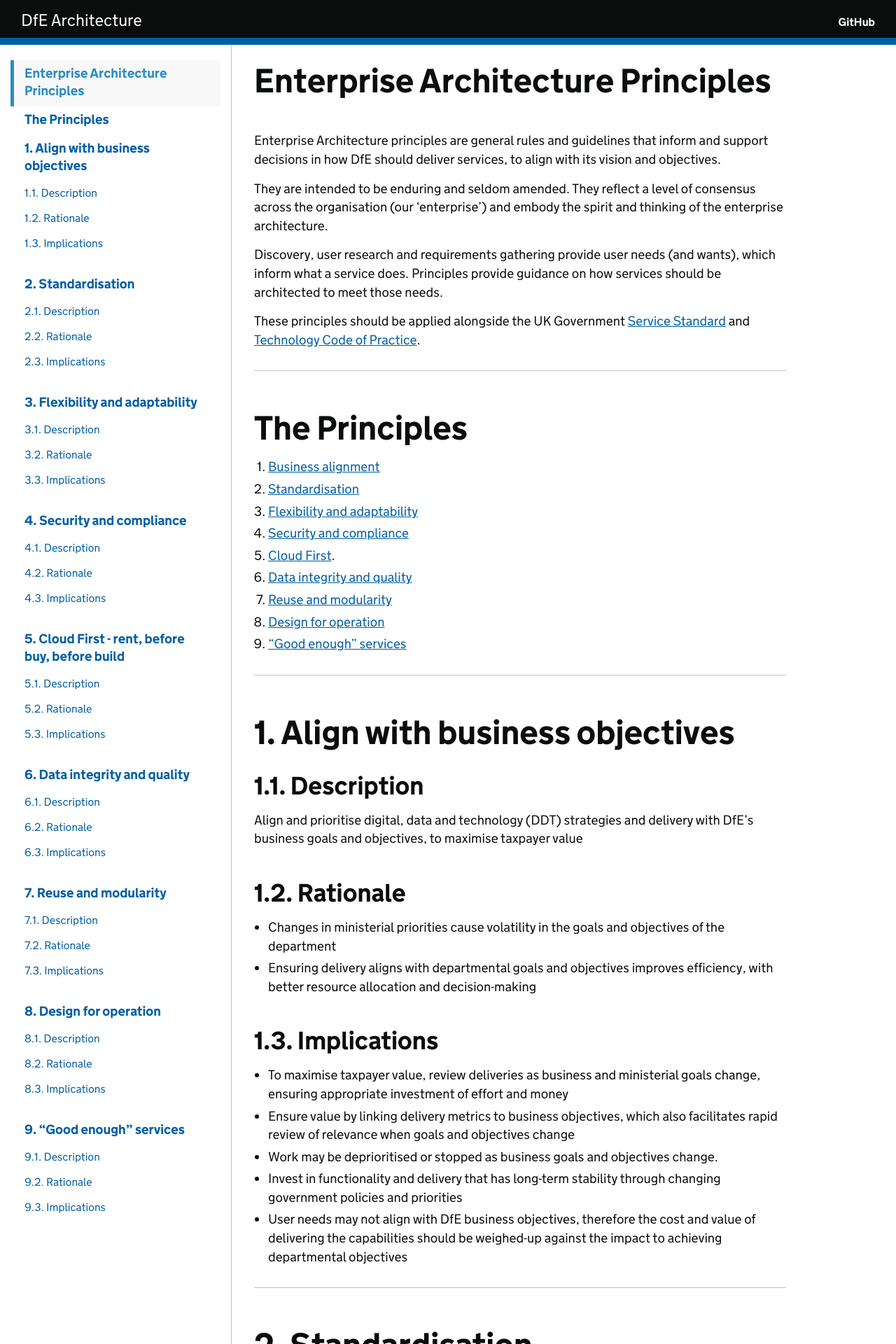
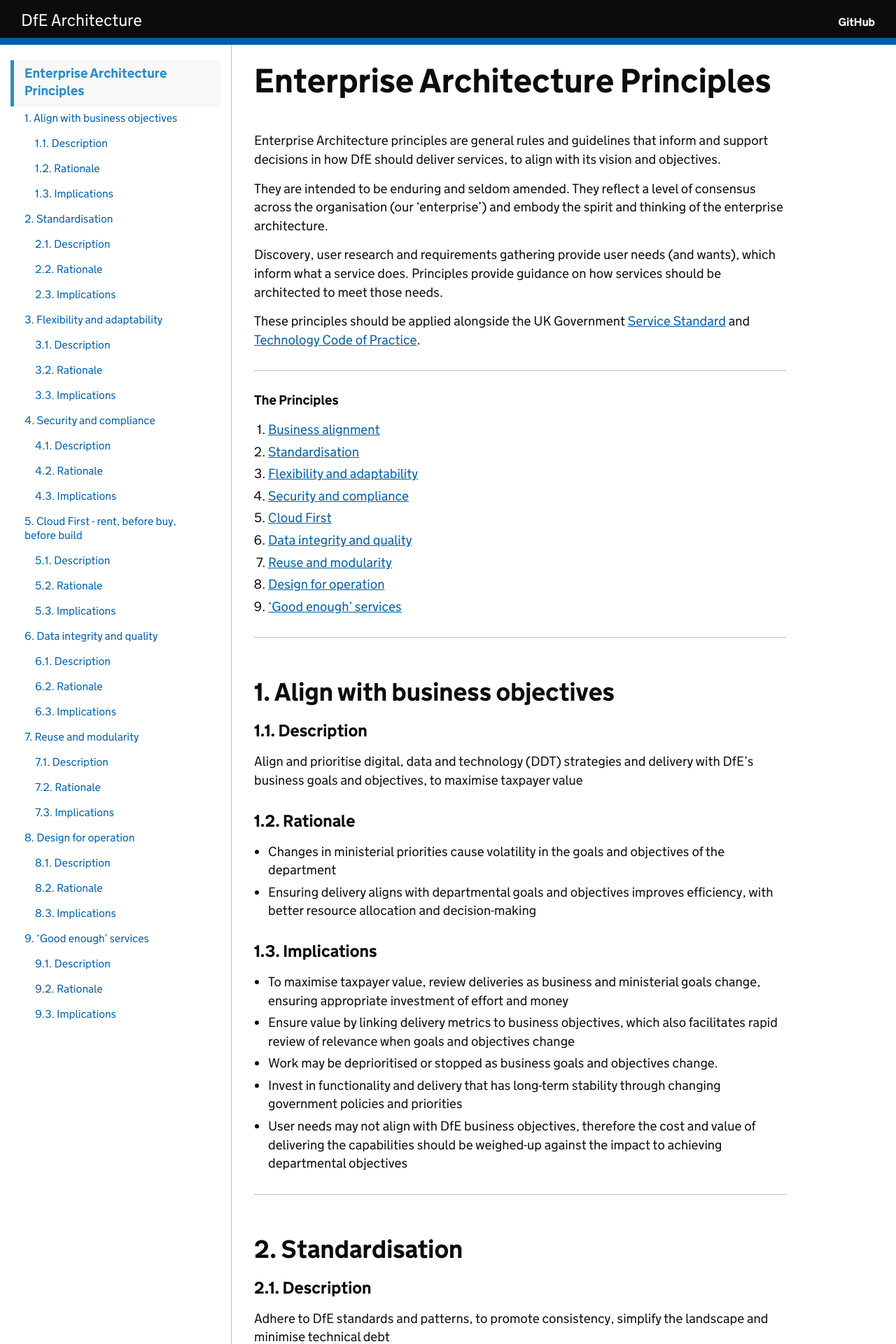
Before and after one commit to DFE-Digital/architecture, a Jekyll site: the page built from principles/enterprise-architecture-principles.md, in a window 1280 px wide. Shown: the top 1920 px of the page at 70% size. Built offline with Jekyll 4.4.1, drawn with Linux system fonts in a browser that asks for light colours; our own code applies the rules of GitHub Pages for plain Markdown files; some of the changed text lies outside the part shown.

Commit message:
Fix headings

```diff
--- a/principles/enterprise-architecture-principles.md
+++ b/principles/enterprise-architecture-principles.md
@@ -14,33 +14,33 @@ These principles should be applied alongside the UK Government [Service Standard
 
 ---
 
-# The Principles
+**The Principles**
 
 1.	[Business alignment](#1-align-with-business-objectives)
 2.	[Standardisation](#2-standardisation)
 3.	[Flexibility and adaptability](#3-flexibility-and-adaptability)
 4.	[Security and compliance](#4-security-and-compliance)
-5.	[Cloud First](#5-cloud-first---rent-before-buy-before-build).
+5.	[Cloud First](#5-cloud-first---rent-before-buy-before-build)
 6.	[Data integrity and quality](#6-data-integrity-and-quality)
 7.	[Reuse and modularity](#7-reuse-and-modularity)
 8.	[Design for operation](#8-design-for-operation)
-9.	["Good enough” services](#9-good-enough-services)
+9.	['Good enough' services](#9-good-enough-services)
 
 ---
 
-# 1. Align with business objectives
+## 1. Align with business objectives
 
-## 1.1.	Description
+### 1.1.	Description
 Align and prioritise digital, data and technology (DDT) strategies and delivery with DfE's business
 goals and objectives, to maximise taxpayer value
 
-## 1.2.	Rationale
+### 1.2.	Rationale
 *	Changes in ministerial priorities cause volatility in the goals and objectives of the
 department
 *	Ensuring delivery aligns with departmental goals and objectives improves efficiency,
 with better resource allocation and decision-making
 
-## 1.3.	Implications
+### 1.3.	Implications
 *	To maximise taxpayer value, review deliveries as business and ministerial goals change,
 ensuring appropriate investment of effort and money
 *	Ensure value by linking delivery metrics to business objectives, which also facilitates
@@ -54,13 +54,13 @@ departmental objectives
 
 ---
 
-# 2. Standardisation
+## 2. Standardisation
 
-## 2.1.	Description
+### 2.1.	Description
 Adhere to DfE standards and patterns, to promote consistency, simplify the landscape and
 minimise technical debt
 
-## 2.2.	Rationale
+### 2.2.	Rationale
 *	Use of consistent technologies and platforms facilitates interoperability, reduces
 complexity and simplifies maintenance
 *	Quicker onboarding of suppliers, with reduced time and cost on evaluating
@@ -72,7 +72,7 @@ within the department
 *	Streamlined processes, easier integration and cost savings through economies of
 scale
 
-## 2.3.	Implications
+### 2.3.	Implications
 *	Productivity of individuals and teams may reduce as they transition to standard tools
 and platforms - expect some retraining requirements
 *	Pragmatism means one tool or platform may not be desirable or achievable - need to link
@@ -84,17 +84,17 @@ technologies
 
 ---
 
-# 3. Flexibility and adaptability
+## 3. Flexibility and adaptability
 
-## 3.1.	Description
+### 3.1.	Description
 Design services that can adapt to changing business needs and technological advancements
 
-## 3.2.	Rationale
+### 3.2.	Rationale
 *	Ministerial priorities will change. Business environments evolve rapidly - agility is
 essential to serve users effectively.
 *	Reduced risk of obsolescence, quicker response to market changes
 
-## 3.3.	Implications
+### 3.3.	Implications
 *	Continuous development is expensive - design services to allow for predictable change
 without redevelopment
 *	Predict the types of change that will affect your service area and accommodate these
@@ -106,19 +106,19 @@ could be expected within the lifecycle of a service/product
 
  ---
 
-# 4. Security and compliance
+## 4. Security and compliance
 
-## 4.1.	Description
+### 4.1.	Description
 Prioritise security measures and regulatory compliance in architecture decisions
 
-## 4.2.	Rationale
+### 4.2.	Rationale
 *	Good security practices protect data, maintain trust and avoids reputational damage,
 impact to customers and legal penalties
 *	Understanding threats, vulnerabilities and applying mitigations at the design stage reduces
 the cost of delivering secure services and prevents vulnerabilities risking DfE data and
 services
 
-## 4.3.	Implications
+### 4.3.	Implications
 *	Conduct threat modelling early in a service lifecycle and review, as threats and the
 service evolve
 *	Apply threat modelling to all components and flows in your service, from both external
@@ -134,18 +134,18 @@ the organisation
 
 ---
 
-# 5. Cloud First - rent, before buy, before build
+## 5. Cloud First - rent, before buy, before build
 
-## 5.1.	Description
+### 5.1.	Description
 Do not build what can easily be bought off-the-shelf. Prioritise cloud-based services over on-premises alternatives.
 
-## 5.2.	Rationale
+### 5.2.	Rationale
 *	Commercial-off-the-shelf (COTS) services include the cost of development, operation and
 best practice in their costs, and share these between all clients. Total Cost of
 Ownership (TCO) is cheaper for 'utility' functionality.
 *	Leverage scalability, cost-effectiveness and agility of cloud services
 
-## 5.3.	Implications
+### 5.3.	Implications
 *	Conduct an options appraisal before choosing a delivery approach
 *	Evaluate COTS solutions against what's “good enough”, as they are unlikely to meet all
 requirements - they may need façades, configuration or a hybrid approach to meet user
@@ -163,12 +163,12 @@ hosting options
 
 ---
 
-# 6. Data integrity and quality
+## 6. Data integrity and quality
 
-## 6.1.	Description
+### 6.1.	Description
 Ensure accurate, consistent and reliable data across DfE. Use master data sources and, when mastering data, make it available to other services through interfaces
 
-## 6.2.	Rationale
+### 6.2.	Rationale
 *	Reliable data drives informed decision-making and operational efficiency
 *	Duplication or poor data management practices reduces user trust, introduces errors,
 discrepancies and data quality issues, whilst increasing the cost and effort of data collation
@@ -177,7 +177,7 @@ and analysis
 data, improve user experience and trust, and reduce data engineering costs, in
 preparing data for analysis
 
-## 6.3.	Implications
+### 6.3.	Implications
 *	Use authoritative data sources without creating copies, to ensure data consistency, integrity and quality
 *	Authoritative data sources must have availability and scalability to meet service
 demands, with appropriate support and service levels
@@ -186,12 +186,12 @@ operational and analytical data
 
 ---
 
-# 7. Reuse and modularity
+## 7. Reuse and modularity
 
-## 7.1.	Description
+### 7.1.	Description
 Solve problems once, encouraging the creation and reuse of components, services and patterns
 
-## 7.2.	Rationale
+### 7.2.	Rationale
 *	Delivering services and functionality is expensive - by avoiding reinventing the wheel, we
 can streamline development efforts, reduce duplication and costs
 *	By decomposing services into small reusable components, teams can consume these
@@ -208,7 +208,7 @@ making changes, only the component changes which reduces the testing required
 *	Measuring the of use of components allows better understanding of user journeys, to
 inform policy and delivery decisions
 
-## 7.3.	Implications
+### 7.3.	Implications
 *	Interdependencies between services and teams increases complexity and will slow delivery
 initially
 *	Assume that someone will need to reuse any new capabilities you deliver - look for
@@ -231,12 +231,12 @@ functionality they provide
 
 ---
 
-# 8. Design for operation
+## 8. Design for operation
 
-## 8.1.	Description
+### 8.1.	Description
 Architect systems and services with operational efficiency, reliability and sustainability in mind
 
-## 8.2.	Rationale
+### 8.2.	Rationale
 *	Smooth service operations reduce downtime, enhance reliability and availability
 *	Designing for efficient operations, with appropriate availability and scalability without
 manual intervention, drives reduced TCO
@@ -244,7 +244,7 @@ manual intervention, drives reduced TCO
 minimise delivery costs, or accelerate delivery timescales that adversely impact the
 organisation or users long-term.
 
-## 8.3.	Implications
+### 8.3.	Implications
 *	Design systems with appropriate resilience and scalability to meet service needs, and
 those of any dependent services. Where possible, automate these to avoid service
 impacts in the event of sudden demand or failures.
@@ -271,20 +271,20 @@ evaluating options
 
 ---
 
-# 9. “Good enough” services
+## 9. 'Good enough' services
 
-## 9.1.	Description
+### 9.1.	Description
 Recognise that perfection is not always necessary. Strive for services that meet essential
 requirements without unnecessary features. Prioritise value over perfection, especially in agile
 and iterative contexts.
 
-## 9.2.	Rationale
+### 9.2.	Rationale
 * Balancing pragmatism with quality allows for faster delivery, adaptability and maximises
 taxpayer value, whilst minimising delivery costs and allowing people to pivot to other
 delivery
 * Pareto rule – 20% of functionality delivers 80% of the value
 
-## 9.3.	Implications
+### 9.3.	Implications
 *	Architecture needs to reflect the emergent nature of agile delivery and therefore do 'just
 enough' architecture to enable delivery. This means longer term architecture should still
 be done, but at an appropriate level to adapt, as detail emerges through delivery.
```
